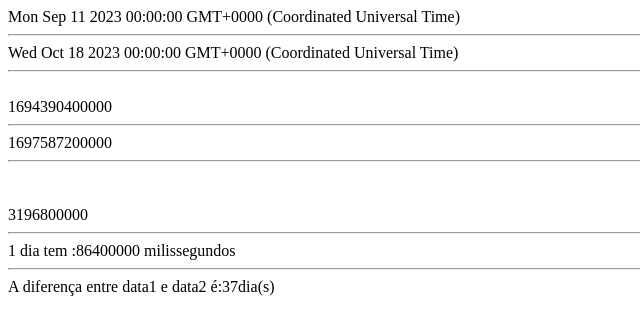
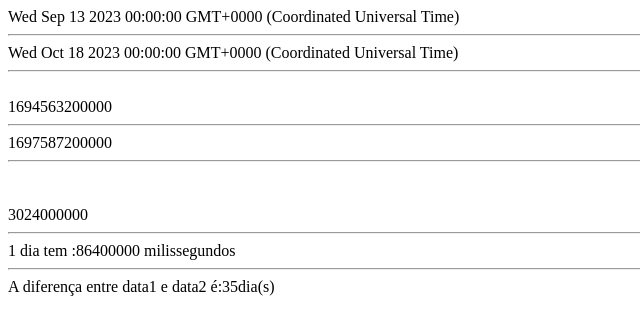
Before and after one commit to sivaldo-almeida1973/full-JS, a plain HTML site: page funcoes_Datas3.html in a window 1280 px wide. Shown: the full height of the page, 0-640 px from the left. Drawn offline with Linux system fonts and the light colour scheme.

Commit message:
Update funcoes_Datas3.html

```diff
--- a/funcoes_Datas3.html
+++ b/funcoes_Datas3.html
@@ -12,11 +12,11 @@
 
     //calculo com datas
     //11/08/2023
-    var data1 = new Date(2023, 08, 11 )
+    var data1 = new Date(2023, 8, 13 )
 
     //18/09/2023
 
-    var data2 = new Date(2023, 09, 18)
+    var data2 = new Date(2023, 9, 18)
 
     //traz a represnetação textual da data (toSting)
     document.write(data1.toString())
```
